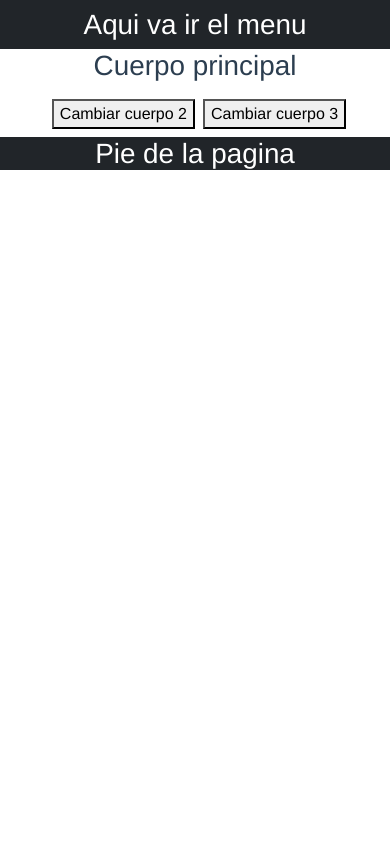
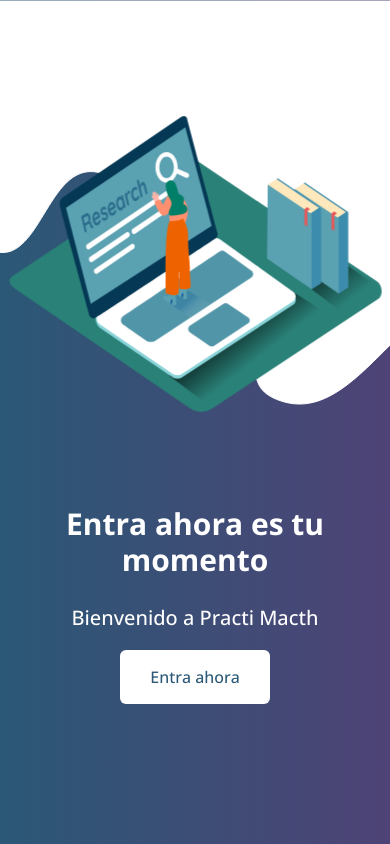
Before and after one commit to JONATAN140502/PRACTIMACTH-APP, a Vue app: page /#/ in a window 390 px wide. Built offline with nearby package versions, Linux system fonts and the light colour scheme.

Commit message:
pagina inicio

```diff
--- a/src/router/index.js
+++ b/src/router/index.js
@@ -1,7 +1,9 @@
 import Vue from 'vue'
 import VueRouter from 'vue-router'
 import HomeView from '../views/HomeView.vue'
+import Inicio from '../views/Inicio.vue'
 import Index from '../views/Index.vue'
+
 Vue.use(VueRouter)
 
 const routes = [
--- a/src/views/Index.vue
+++ b/src/views/Index.vue
@@ -1,45 +1,122 @@
 <template>
-<div>
-  <Nav/>
-  <Cuerpo2 v-if="page=='home'" @cambiopagina="cambiopagina"/>
-  <Cuerpo v-if="page=='cuerpo'" @retornar="retornar"  />
-  <Cuerpo3 v-if="page=='cuerpo3'"/>
-  <Footer/>
+  <main class="contenedor d-flex position-relative align-items-center">
+     <div class="contenedor-texto text-start text-white">
+        <h1 class="titulo">Entra ahora es tu momento </h1>
+        <h2 class="subtitulo">Bienvenido a Practi Macth</h2>
+        <a href="#" class="cta bg-white text-center rounded-2">Entra ahora</a>
      </div>
+     <div  class="contenedor-imagen">
+        <img src="../assets/data-storage-b 1.svg" alt="" class="img" >
+     </div>
+     <img src="../assets/Vector 1.svg" alt="" class=" vector position-absolute top-0 end-0">
+  </main>
 </template>
+
 <script>
-import Nav from '../components/Nav.vue'
-import Cuerpo2 from '../components/Cuerpo2.vue'
-import Cuerpo from '../components/Cuerpo.vue'
-import Footer from '../components/Footer.vue'
-import Cuerpo3 from '../components/Cuerpo3.vue'
-export default{
-    name: 'Index',
-    components: {
-      Nav,
-      Cuerpo2,
-      Cuerpo,
-      Footer,
-      Cuerpo3
-    },
+export default {
 
-    data(){
-      return{
-        page:'home'
 }
-     },
+</script>
 
-     methods:{
-        cambiopagina:function(page){
-          this.page = page;
-       },
-       retornar:function(){
-          this.page='home'
+<style scoped>
+
+@import url('https://fonts.googleapis.com/css2?family=Open+Sans:wght@300;500;700&display=swap');
+ .contenedor{
+    background: linear-gradient(90deg, #2B5876 0%, #4E4376 100%);
+    height: 100vh;
+ }
+ .vector{
+    width: 60%;
+ }
+ .contenedor-texto{
+    flex-basis: 50%;
+    padding-left: 60px;
+    overflow: hidden;
+    font-family: 'Open Sans', sans-serif;
+ }
+ .titulo{
+    font-size: 60px;
+    font-weight:700 ;
+ }
+ .subtitulo{
+    font-size: 30px;
+    font-weight:500 ;
+    margin: 20px 0;
+ }
+ .cta{
+    display: inline-block;
+    width: 150px;
+    padding: 15px 0;
+    text-decoration: none;
+    color: #2B5876;
+ }
+ .contenedor-imagen{
+    flex-basis: 50%;
+    position: relative;
+    z-index: 1;
+    overflow: hidden;
+    text-align: center;
+ }
+ .img{
+    animation: ilustracion ease-in 1s infinite alternate;
+    width: 95%;
+ }
+ @keyframes ilustracion{
+    0%{
+        transform: scale(1);
+    }
+    100%{
+        transform: scale(1.04);
     }
  }
 
-
+ @media screen and (max-width: 912px){
+    .contenedor{
+        flex-direction: column-reverse;
+    }
+    .vector{
+        width: 80%;
+    }
+    .contenedor-texto{
+        display: flex;
+        padding-left: 0;
+        justify-content: center;
+        align-items: center;
+        flex-basis: 40%;
+        flex-direction: column;
+        text-align: center;
+    }
+    .titulo{
+        font-size: 40px;
+    }
+    .subtitulo{
+        font-size: 20px;
+    }
+    .contenedor-imagen{
+        flex-basis: 60%;
+       width: 100%;
+        align-items: center;
+        justify-content: center;
+        display:flex
+    }
+    .img{
+        height: 98%;
+    }
  }
 
+ @media screen and (max-width: 555px){
 
-</script>
+    .vector{
+        height: 48%;
+        width: auto;
+    }
+    .contenedor-texto{
+        flex-basis: 40%;
+        justify-content: flex-start;
+    }
+    .titulo{
+        font-size: 30px;
+        text-align: center;
+    }
+ }
+</style>
--- /dev/null
+++ b/src/views/Inicio.vue
@@ -0,0 +1,45 @@
+<template>
+<div>
+  <Nav/>
+  <Cuerpo2 v-if="page=='home'" @cambiopagina="cambiopagina"/>
+  <Cuerpo v-if="page=='cuerpo'" @retornar="retornar"  />
+  <Cuerpo3 v-if="page=='cuerpo3'"/>
+  <Footer/>
+</div>
+</template>
+<script>
+import Nav from '../components/Nav.vue'
+import Cuerpo2 from '../components/Cuerpo2.vue'
+import Cuerpo from '../components/Cuerpo.vue'
+import Footer from '../components/Footer.vue'
+import Cuerpo3 from '../components/Cuerpo3.vue'
+export default{
+    name: 'Index',
+    components: {
+      Nav,
+      Cuerpo2,
+      Cuerpo,
+      Footer,
+      Cuerpo3
+    },
+
+    data(){
+      return{
+        page:'home'
+      }
+     },
+
+     methods:{
+        cambiopagina:function(page){
+          this.page = page;
+       },
+       retornar:function(){
+          this.page='home'
+       }
+     }
+
+
+}
+
+
+</script>
```
Also changed, not shown: src/assets/Vector 1.svg (added), src/assets/data-storage-b 1.svg (added). Lines whose indentation alone changed are shown as unchanged.
